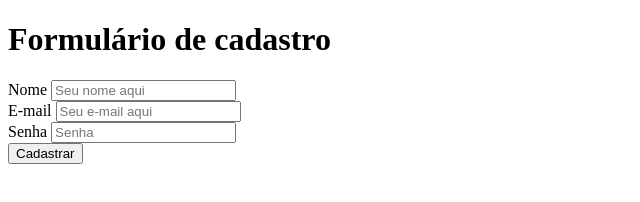
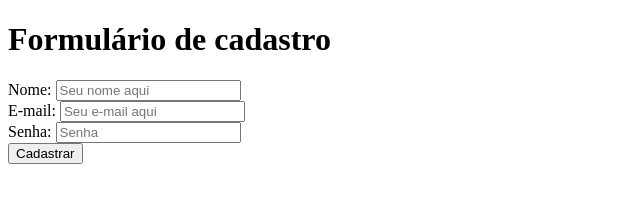
Before and after one commit to DEMONTHI/curso_ebac_frontend, a plain HTML site: page Modulo 3/modulo 3.html in a window 1280 px wide. Shown: the full height of the page, 0-640 px from the left. Drawn offline with Linux system fonts and the light colour scheme.

Commit message:
Update modulo 3.html

```diff
--- a/Modulo 3/modulo 3.html
+++ b/Modulo 3/modulo 3.html
@@ -8,13 +8,15 @@
 <body>
     <header>
         <h1>Formulário de cadastro</h1>
-        <label for="text"> Nome</label>
-        <input id="text" type="text" placeholder="Seu nome aqui"/> <br>
-        <label for="email"> E-mail</label>
+        <form action="/modulo 3.html">
+        <label for="nome"> Nome:</label>
+        <input id="nome" type="text" placeholder="Seu nome aqui"/> <br>
+        <label for="email"> E-mail:</label>
         <input id="email" type="email" placeholder="Seu e-mail aqui"> <br>
-        <label for="senha"> Senha</label>
+        <label for="senha"> Senha:</label>
         <input id="senha" type="password" placeholder="Senha"/><br>
-        <button>Cadastrar</button>
+        <input type="submit" value="Cadastrar"> </button>
+        </form>
     </header>
 
 </body>
```
